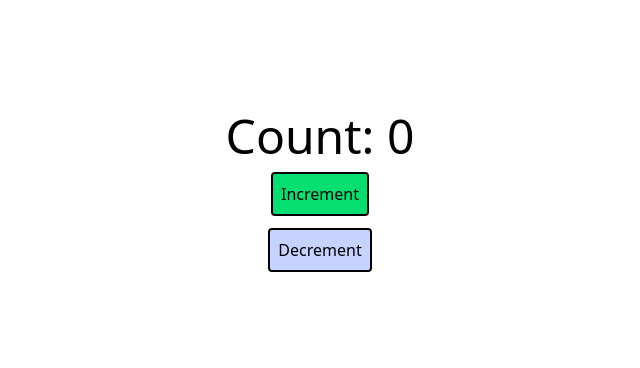
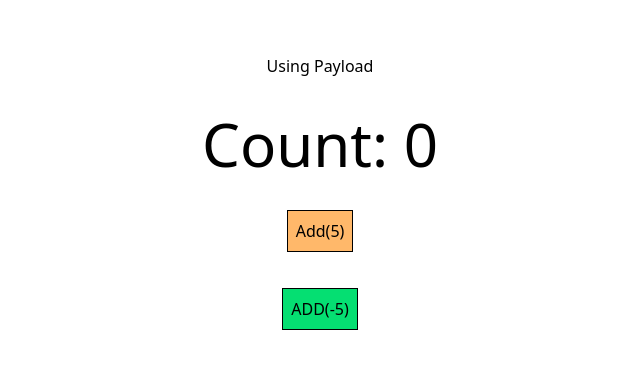
Before and after one commit to ajaynaveen99/practice-hooks, a React (Vite) app: page / in a window 1280 px wide. Shown: the part 208-576 px from the top of the page, without its empty margins (320-960 px from the left). Built offline with nearby package versions, Linux system fonts and the light colour scheme.

Commit message:
Add CounterAdd component with useReducer for state management

```diff
--- a/src/Components/createContextApi/useReduce/CounterExample/AppReduce.jsx
+++ b/src/Components/createContextApi/useReduce/CounterExample/AppReduce.jsx
@@ -1,5 +1,7 @@
 import Counter from "./Counter";
+import CounterAdd from "./CounterAdd";
 
 export default function AppReduce() {
-  return <Counter />;
+  return<> <CounterAdd/></>;
+
 }
--- /dev/null
+++ b/src/Components/createContextApi/useReduce/CounterExample/CounterAdd.jsx
@@ -0,0 +1,35 @@
+import { useReducer } from "react";
+
+const initialState = {
+  count: 0,
+};
+
+function counterReducer(state, action) {
+  switch (action.type) {
+    case "ADD_NUMBER":
+      return { count: state.count + action.payload };
+
+      case "DECREMENT":
+        return {count:state.count+action.payload}
+
+    default:
+      return state;
+  }
+}
+
+export default function CounterAdd() {
+  const [state, dispatch] = useReducer(counterReducer, initialState);
+
+  return (
+    <>
+    <div className="flex justify-center items-center h-screen flex-col gap-9">
+        <h1>Using Payload</h1>
+      <h2 className="text-6xl">Count: {state.count}</h2>
+
+      <button className="block border p-2 bg-orange-300" onClick={() => dispatch({ type: "ADD_NUMBER", payload: 5 })}> Add(5)
+      </button>
+        <button className="block border p-2 bg-green-400" onClick={()=>dispatch({type:"DECREMENT",payload:-5})}>ADD(-5)</button>
+
+    </div></>
+  );
+}
```
